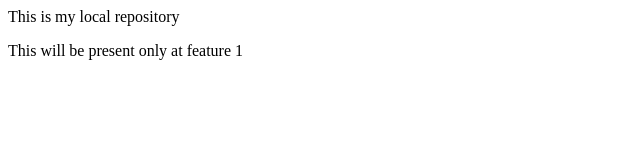
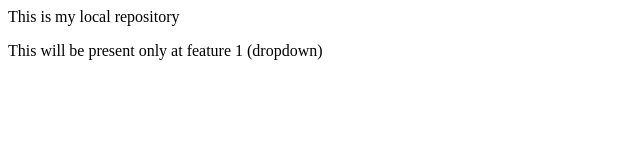
Before and after one commit to ArunDharani/local_repo, a plain HTML site: page index.html in a window 1280 px wide. Shown: the full height of the page, 0-640 px from the left. Drawn offline with Linux system fonts and the light colour scheme.

```diff
--- a/index.html
+++ b/index.html
@@ -1,2 +1,2 @@
 <p>This is my local repository</p>
-<p>This will be present only at feature 1</p>
+<p>This will be present only at feature 1 (dropdown) </p>
```
